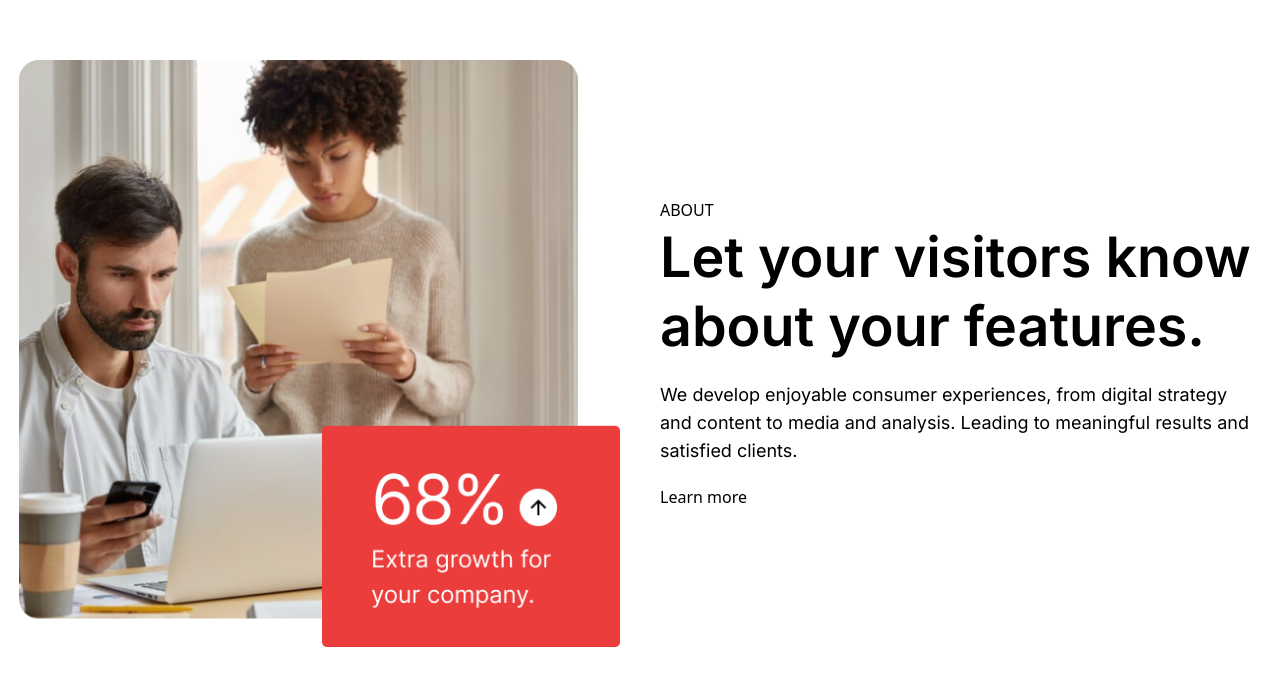
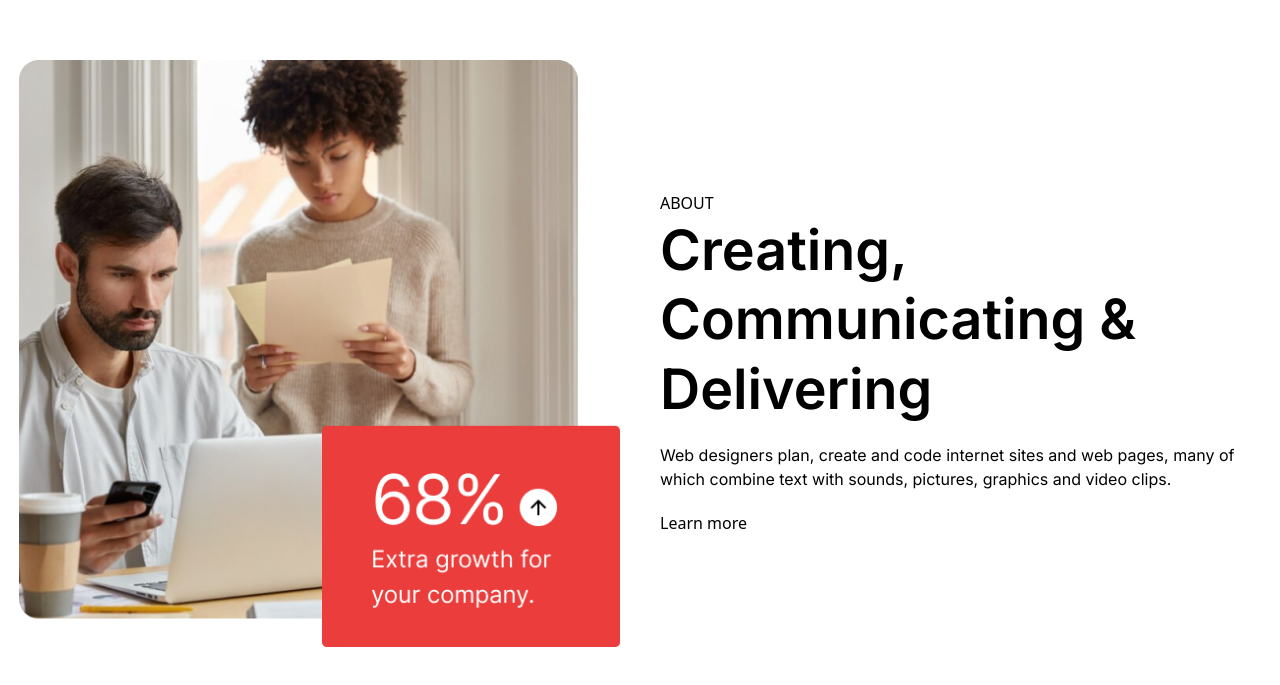
Before and after one commit to Alexandra4373/Hardwell, a React (Vite) app: page / in a window 1280 px wide. Shown: the part 1357-2042 px from the top of the page. Built offline with nearby package versions, Linux system fonts and the light colour scheme.

Commit message:
Update App.jsx

```diff
--- a/src/App.jsx
+++ b/src/App.jsx
@@ -121,14 +121,14 @@ function App() {
               <img src={about} alt="" />
             </div>
             <div className="flex-1 ">
-              <h6>ABOUT</h6>
+              <h6 className="mt-5">ABOUT</h6>
               <h2 className="font-inter font-semibold  text-[3.475rem] mb-5 leading-tight">
-                Let your visitors know about your features.
+                Creating, Communicating & Delivering
               </h2>
-              <p className="font-inter text-lg mb-5">
-                We develop enjoyable consumer experiences, from digital strategy
-                and content to media and analysis. Leading to meaningful results
-                and satisfied clients.
+              <p className="font-inter text-extralight mb-5">
+                Web designers plan, create and code internet sites and web
+                pages, many of which combine text with sounds, pictures,
+                graphics and video clips.
               </p>
               <h6>Learn more</h6>
             </div>
```
